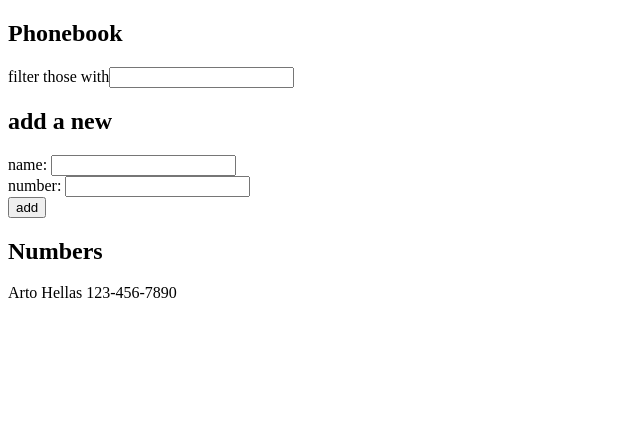
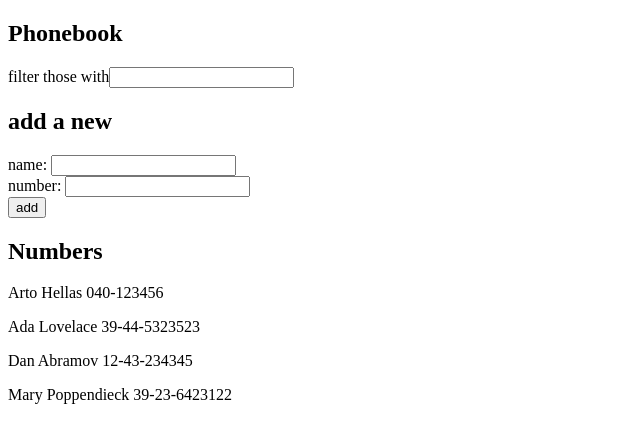
Before and after one commit to garrettjandrews/FullStackOpen, a React (Create React App) app in the folder part2/phonebook/: page / in a window 1280 px wide. Shown: the top 442 px of the page, without its empty margins (0-640 px from the left). Built offline with nearby package versions, Linux system fonts and the light colour scheme; data requests are answered from the project's data file.

Commit message:
Adding json-server test and async call to it

```diff
--- /dev/null
+++ b/part2/phonebook/db.json
@@ -0,0 +1,24 @@
+{
+  "persons":[
+    {
+      "name": "Arto Hellas",
+      "number": "040-123456",
+      "id": 1
+    },
+    {
+      "name": "Ada Lovelace",
+      "number": "39-44-5323523",
+      "id": 2
+    },
+    {
+      "name": "Dan Abramov",
+      "number": "12-43-234345",
+      "id": 3
+    },
+    {
+      "name": "Mary Poppendieck",
+      "number": "39-23-6423122",
+      "id": 4
+    }
+  ]
+}
--- a/part2/phonebook/src/App.js
+++ b/part2/phonebook/src/App.js
@@ -1,4 +1,5 @@
-import { useState } from 'react'
+import { useEffect, useState } from 'react'
+import axios from 'axios'
 
 const Entry = ({person, filter}) => {
   if (person.name.toLowerCase().includes(filter.toLowerCase())) {
@@ -73,12 +74,17 @@
 }
 
 const App = () => {
-  const [persons, setPersons] = useState([
-    { name: 'Arto Hellas', number: "123-456-7890"}
-  ])
+  const [persons, setPersons] = useState([])
   const [newName, setNewName] = useState('')
   const [newNumber, setNewNumber] = useState('')
   const [filter, setNewFilter] = useState('')
+
+  useEffect(() => {
+    axios
+      .get('http://localhost:3001/persons').then(response => {
+        setPersons(response.data)
+      })
+  }, [])
 
   return (
     <div>
```
Also changed, not shown: part2/phonebook/package.json (+6 -1 lines), 1 other file (tests, documents, lock files or other folders).
